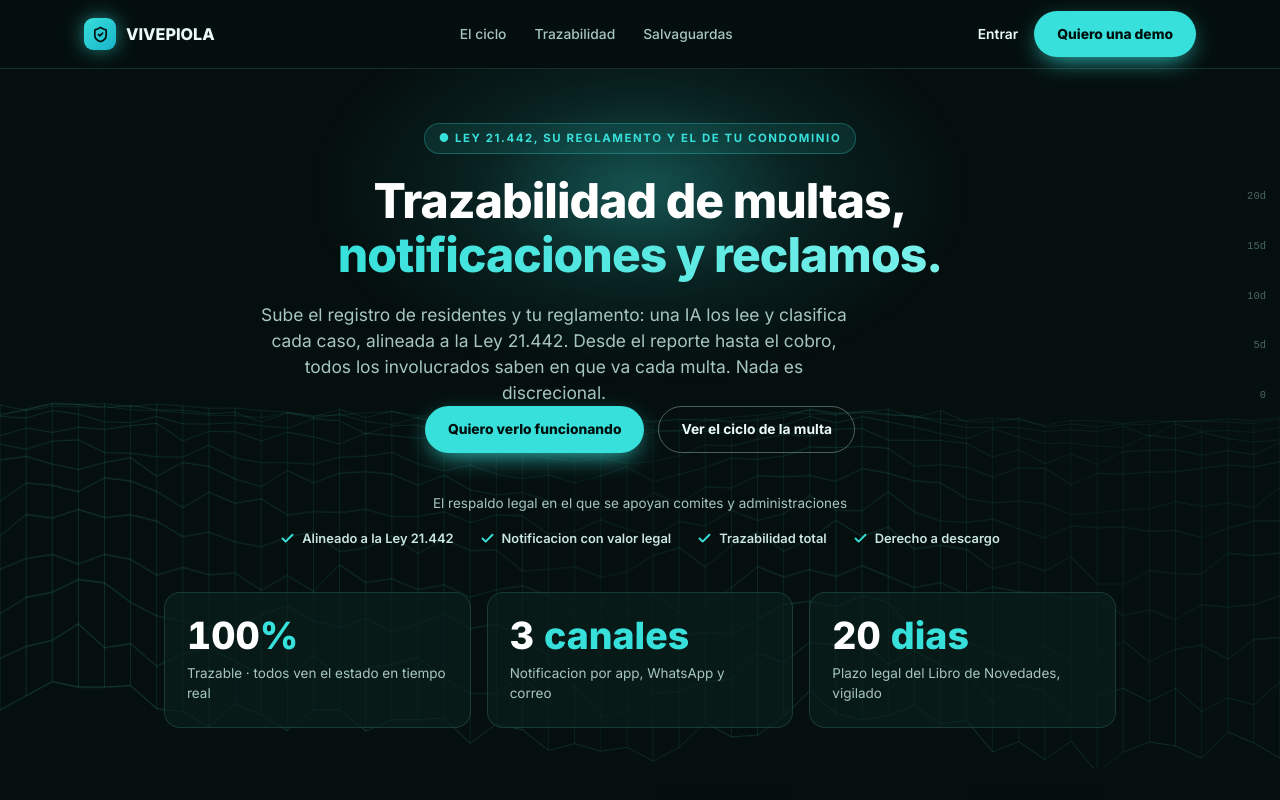
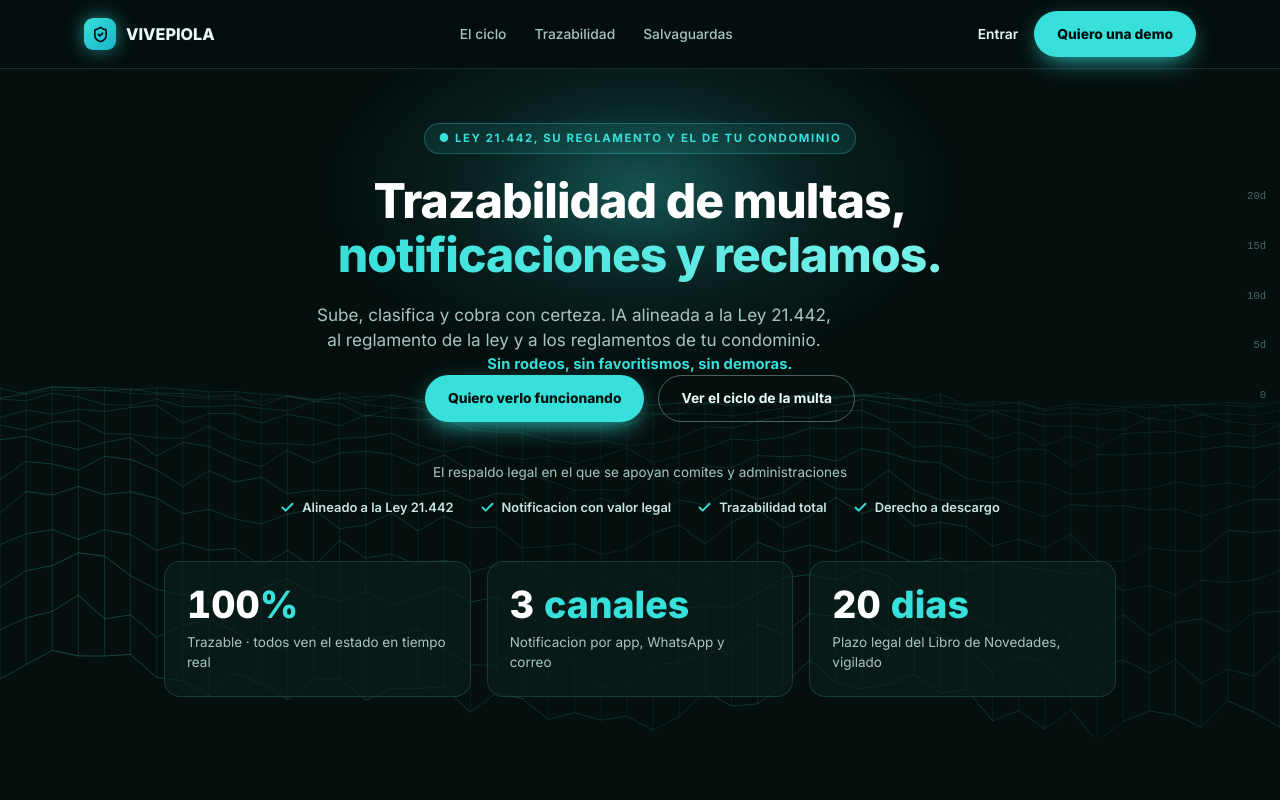
Before and after one commit to situaciones/vivepiola, a React (Vite) app in the folder frontend/: page / in a window 1280 px wide. Shown: the top 800 px of the page. Built offline with nearby package versions, Linux system fonts and the light colour scheme.

Commit message:
Landing hero: nuevo texto de bajada y alineacion pareja con text-wrap balance

```diff
--- a/frontend/src/pages/Landing.css
+++ b/frontend/src/pages/Landing.css
@@ -44,7 +44,9 @@
 .h-eyebrow{display:inline-flex;align-items:center;gap:8px;font-size:.76rem;font-weight:700;letter-spacing:.14em;text-transform:uppercase;color:var(--h-cyan);background:rgba(55,224,218,.1);border:1px solid rgba(55,224,218,.28);padding:6px 14px;border-radius:999px}
 .hero h1{font-size:clamp(2rem,4.4vw,3.2rem);font-weight:800;line-height:1.12;margin:20px auto 20px;max-width:22ch;color:#fff}
 .hero h1 .hl{background:linear-gradient(100deg,var(--h-cyan),#7af0ea);-webkit-background-clip:text;background-clip:text;color:transparent}
-.hero-lead{font-size:1.16rem;color:var(--h-muted);max-width:600px;margin:0 auto 30px}
+/* text-wrap:balance evita las lineas centradas de largo desparejo */
+.hero-lead{font-size:1.14rem;color:var(--h-muted);max-width:640px;margin:0 auto 14px;text-wrap:balance}
+.hero-kicker{font-size:.98rem;font-weight:700;color:var(--h-cyan);letter-spacing:.01em;margin:0 auto 28px;text-wrap:balance}
 .hero-ctas{display:flex;gap:14px;justify-content:center;flex-wrap:wrap}
 .btn-outline-l{background:transparent;color:var(--h-ink);border-color:rgba(180,220,215,.4)}
 .btn-outline-l:hover{border-color:var(--h-cyan);color:var(--h-cyan)}
@@ -71,7 +73,7 @@
 .sec-head{max-width:700px;margin:0 auto 46px;text-align:center}
 .sec-eye{font-size:.76rem;font-weight:700;letter-spacing:.12em;text-transform:uppercase;color:var(--brand);margin-bottom:12px}
 .sec-head h2{font-size:clamp(1.7rem,3.4vw,2.4rem);font-weight:800}
-.sec-head p{color:var(--muted);font-size:1.05rem;margin-top:14px}
+.sec-head p{color:var(--muted);font-size:1.05rem;margin-top:14px;text-wrap:balance}
 
 /* FLOW MAP */
 .flow-grid{display:grid;grid-template-columns:.92fr 1.08fr;gap:44px;align-items:center;max-width:1040px;margin:0 auto}
--- a/frontend/src/pages/Landing.jsx
+++ b/frontend/src/pages/Landing.jsx
@@ -170,10 +170,10 @@ export default function Landing() {
           <span className="h-eyebrow rise d1">● Ley 21.442, su reglamento y el de tu condominio</span>
           <h1 className="rise d2">Trazabilidad de multas, <span className="hl">notificaciones y reclamos.</span></h1>
           <p className="hero-lead rise d2">
-            Sube el registro de residentes y tu reglamento: una IA los lee y clasifica cada caso,
-            alineada a la Ley 21.442. Desde el reporte hasta el cobro, todos los involucrados saben
-            en que va cada multa. Nada es discrecional.
+            Sube, clasifica y cobra con certeza. IA alineada a la Ley 21.442, al reglamento
+            de la ley y a los reglamentos de tu condominio.
           </p>
+          <p className="hero-kicker rise d3">Sin rodeos, sin favoritismos, sin demoras.</p>
           <div className="hero-ctas rise d3">
             <a href="#demo" className="btn btn-cyan">Quiero verlo funcionando</a>
             <a href="#flujo" className="btn btn-outline-l">Ver el ciclo de la multa</a>
```
